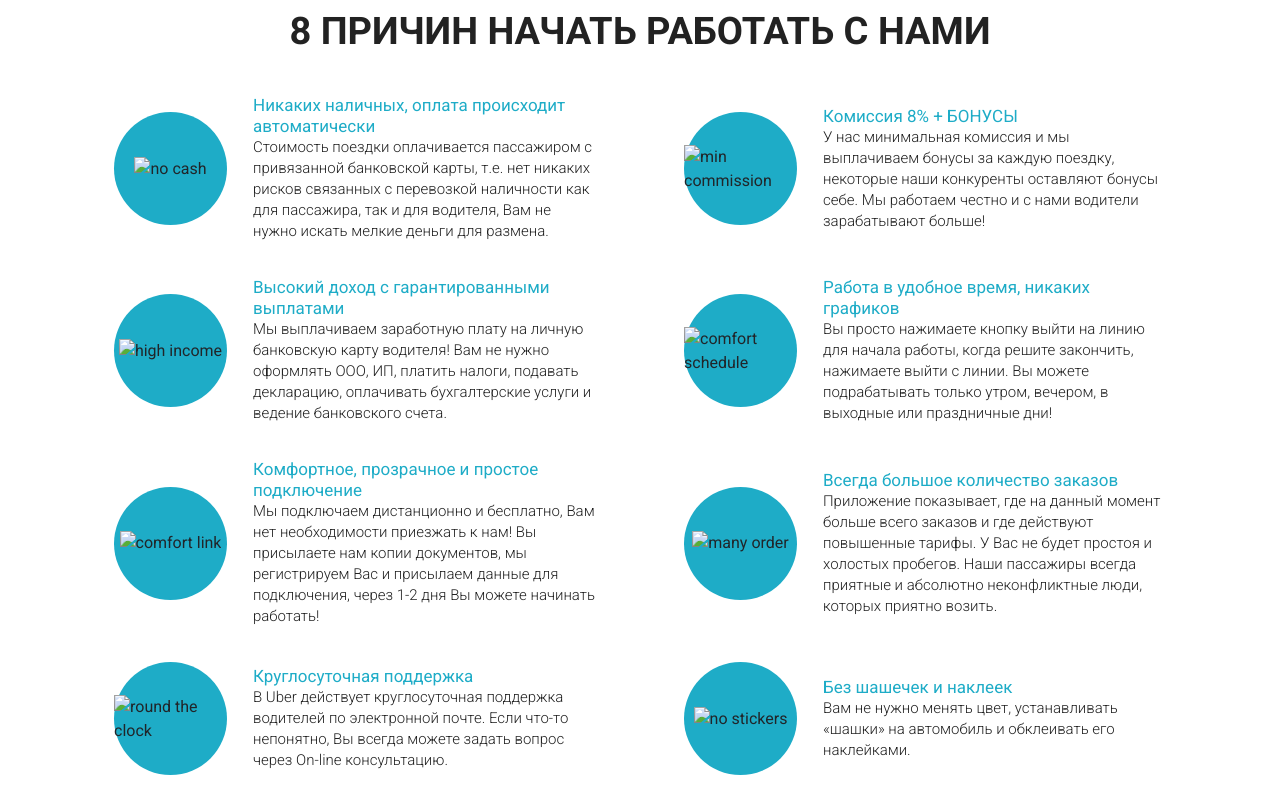
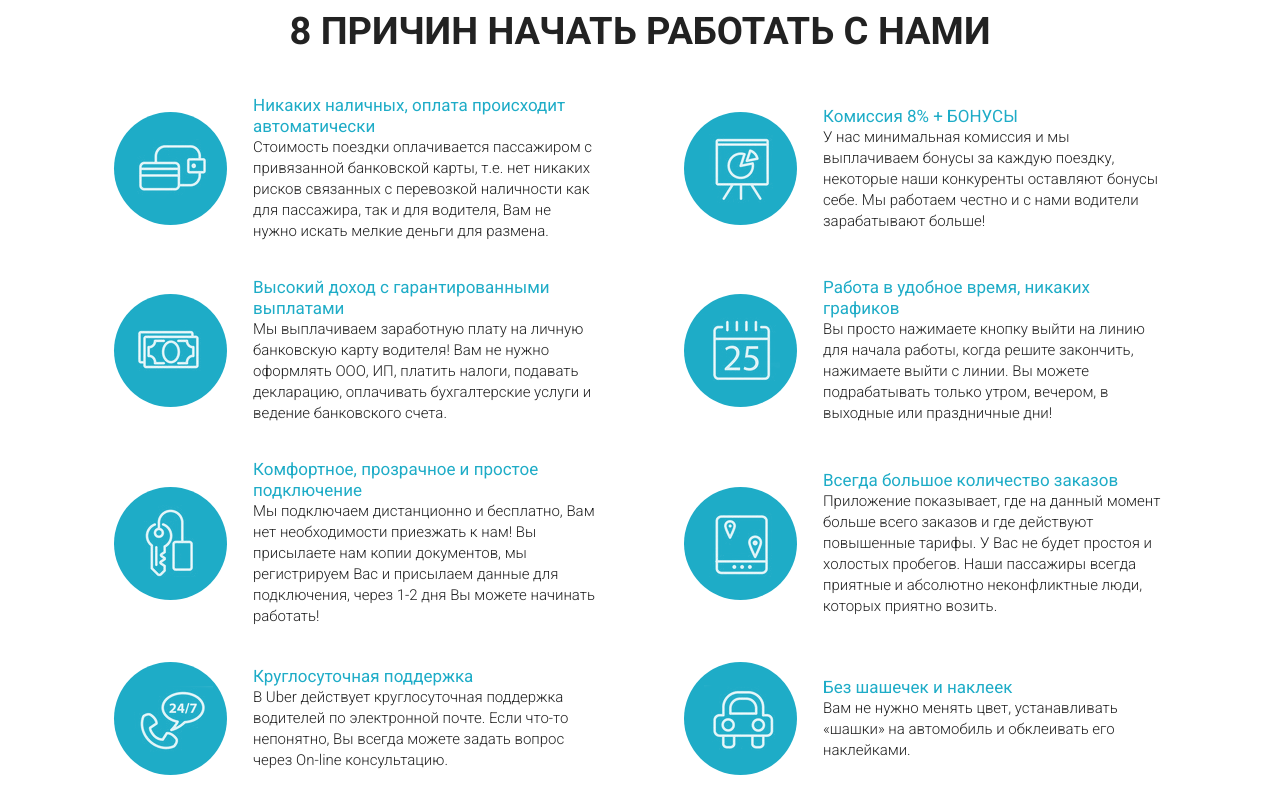
Before and after one commit to DmHdj/DmHdj.github.io, a plain HTML site: page index.html in a window 1280 px wide. Shown: the part 980-1780 px from the top of the page. Drawn offline with Linux system fonts and the light colour scheme.

Commit message:
Fixed problem with some icons and images

```diff
--- a/index.html
+++ b/index.html
@@ -75,7 +75,7 @@
             <div class="row">
                 <div class="col-md-6 advantages_cause">
                     <div class="advantages_round">
-                        <img class=".advantages_icon" src="../src/icons/advantages/no_cash_logo_icon.png" alt="no cash">
+                        <img class=".advantages_icon" src="icons/advantages/no_cash_logo_icon.png" alt="no cash">
                     </div>
                     <div class="advantages_descr">
                         <div class="advantages_descr_header">Никаких наличных, оплата происходит автоматически</div>
@@ -85,7 +85,7 @@
 
                 <div class="col-md-6 advantages_cause">
                     <div class="advantages_round">
-                        <img class=".advantages_icon" src="../src/icons/advantages/min_commission_icon.png" alt="min commission">
+                        <img class=".advantages_icon" src="icons/advantages/min_commission_icon.png" alt="min commission">
                     </div>
                     <div class="advantages_descr">
                         <div class="advantages_descr_header">Комиссия 8% + БОНУСЫ</div>
@@ -95,7 +95,7 @@
 
                 <div class="col-md-6 advantages_cause">
                     <div class="advantages_round">
-                        <img class=".advantages_icon" src="../src/icons/advantages/high_income_icon.png" alt="high income">
+                        <img class=".advantages_icon" src="icons/advantages/high_income_icon.png" alt="high income">
                     </div>
                     <div class="advantages_descr">
                         <div class="advantages_descr_header">Высокий доход с гарантированными выплатами</div>
@@ -105,7 +105,7 @@
 
                 <div class="col-md-6 advantages_cause">
                     <div class="advantages_round">
-                        <img class=".advantages_icon" src="../src/icons/advantages/comfort_schedule_icon.png" alt="comfort schedule">
+                        <img class=".advantages_icon" src="icons/advantages/comfort_schedule_icon.png" alt="comfort schedule">
                     </div>
                     <div class="advantages_descr">
                         <div class="advantages_descr_header">Работа в удобное время, никаких графиков</div>
@@ -115,7 +115,7 @@
 
                 <div class="col-md-6 advantages_cause">
                     <div class="advantages_round">
-                        <img class=".advantages_icon" src="../src/icons/advantages/comfort_link_icon.png" alt="comfort link">
+                        <img class=".advantages_icon" src="icons/advantages/comfort_link_icon.png" alt="comfort link">
                     </div>
                     <div class="advantages_descr">
                         <div class="advantages_descr_header">Комфортное, прозрачное и простое подключение</div>
@@ -125,7 +125,7 @@
 
                 <div class="col-md-6 advantages_cause">
                     <div class="advantages_round">
-                        <img class=".advantages_icon" src="../src/icons/advantages/many_order_icon.png" alt="many order">
+                        <img class=".advantages_icon" src="icons/advantages/many_order_icon.png" alt="many order">
                     </div>
                     <div class="advantages_descr">
                         <div class="advantages_descr_header">Всегда большое количество заказов</div>
@@ -135,7 +135,7 @@
 
                 <div class="col-md-6 advantages_cause">
                     <div class="advantages_round">
-                        <img class=".advantages_icon" src="../src/icons/advantages/round_the_clock_icon.png" alt="round the clock">
+                        <img class=".advantages_icon" src="icons/advantages/round_the_clock_icon.png" alt="round the clock">
                     </div>
                     <div class="advantages_descr">
                         <div class="advantages_descr_header">Круглосуточная поддержка</div>
@@ -145,7 +145,7 @@
 
                 <div class="col-md-6 advantages_cause">
                     <div class="advantages_round">
-                        <img class=".advantages_icon" src="../src/icons/advantages/no_stiсkers_icon.png" alt="no stiсkers">
+                        <img class=".advantages_icon" src="icons/advantages/no_stiсkers_icon.png" alt="no stiсkers">
                     </div>
                     <div class="advantages_descr">
                         <div class="advantages_descr_header">Без шашечек и наклеек</div>
@@ -210,7 +210,7 @@
             <div class="label label_white">Возможности</div>
             <h2 class="title title_white hidden-320">Выбор - отличная штука!</h2>
             <div class="subtitle car_subtitle hidden-320">Закажите автомобиль, который подходит вам по стилю и бюджету</div>
-            <img class="car_image" src="../src/img/choice_car_icon.png" alt="Car">
+            <img class="car_image" src="img/choice_car_icon.png" alt="Car">
             <div class="car_descr">Машины на каждый день. <br> Лучше, быстрее и дешевле, чем такси</div>
         </div>
     </section>
```
